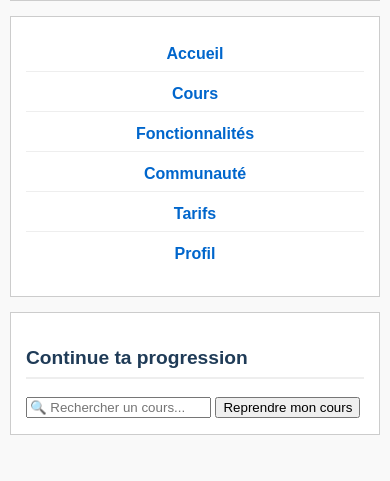
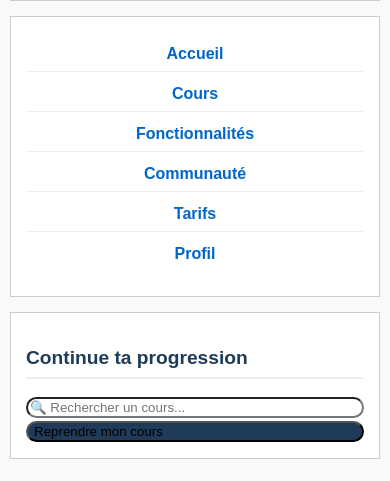
Before and after one commit to Estia-1a/sgv-2025-all-the_turquoise_dreamers, a plain HTML site: page Cours.html in a window 390 px wide. Shown: the part 151-632 px from the top of the page. Drawn offline with Linux system fonts and the light colour scheme.

Commit message:
CSS Page cours

```diff
--- a/Cours.html
+++ b/Cours.html
@@ -5,6 +5,8 @@
     <title>Cours - ESTIA Learning</title>
     <link rel="stylesheet" href="styles/desktop.css" media="screen and (min-width: 768px)">
     <link rel="stylesheet" href="styles/mobile.css" media="screen and (max-width: 767px)">
+    <link rel="stylesheet" href="styles/cours_desktop.css" media="screen and (min-width: 768px)">
+    <link rel="stylesheet" href="styles/cours_mobile.css" media="screen and (max-width: 767px)">
 </head>
 <body>
 
--- /dev/null
+++ b/styles/cours_desktop.css
@@ -0,0 +1,13 @@
+input {
+    align-items: center;
+    text-align: left;
+    border-radius: 20px 20px 20px 20px;
+    background-color: transparent;
+}
+
+
+button {
+    text-align: left;
+    border-radius: 20px 20px 20px 20px;
+    background-color: #1f3b57;
+}
--- /dev/null
+++ b/styles/cours_mobile.css
@@ -0,0 +1,20 @@
+/* Styles spécifiques pour Cours.html - Mobile */
+
+/* Barre de recherche */
+input {
+    align-items: center;
+    text-align: left;
+    border-radius: 20px 20px 20px 20px;
+    background-color: transparent;
+    width: 100%;
+    box-sizing: border-box;
+}
+
+/* Boutons */
+button {
+    text-align: left;
+    border-radius: 20px 20px 20px 20px;
+    background-color: #1f3b57;
+    width: 100%;
+    box-sizing: border-box;
+}
--- a/styles/desktop.css
+++ b/styles/desktop.css
@@ -67,15 +67,3 @@ footer {
     background-color: #eef2f6;
     border: 1px solid #ccc;
 }
-
-input {
-    align-items: center;
-    style : text-align : left;
-    border-radius : 20px 20px 20px 20px;
-    background-color: transparent;
-}
-
-button {
-    style : text-align : left;
-    border-radius : 20px 20px 20px 20px;
-}
```
